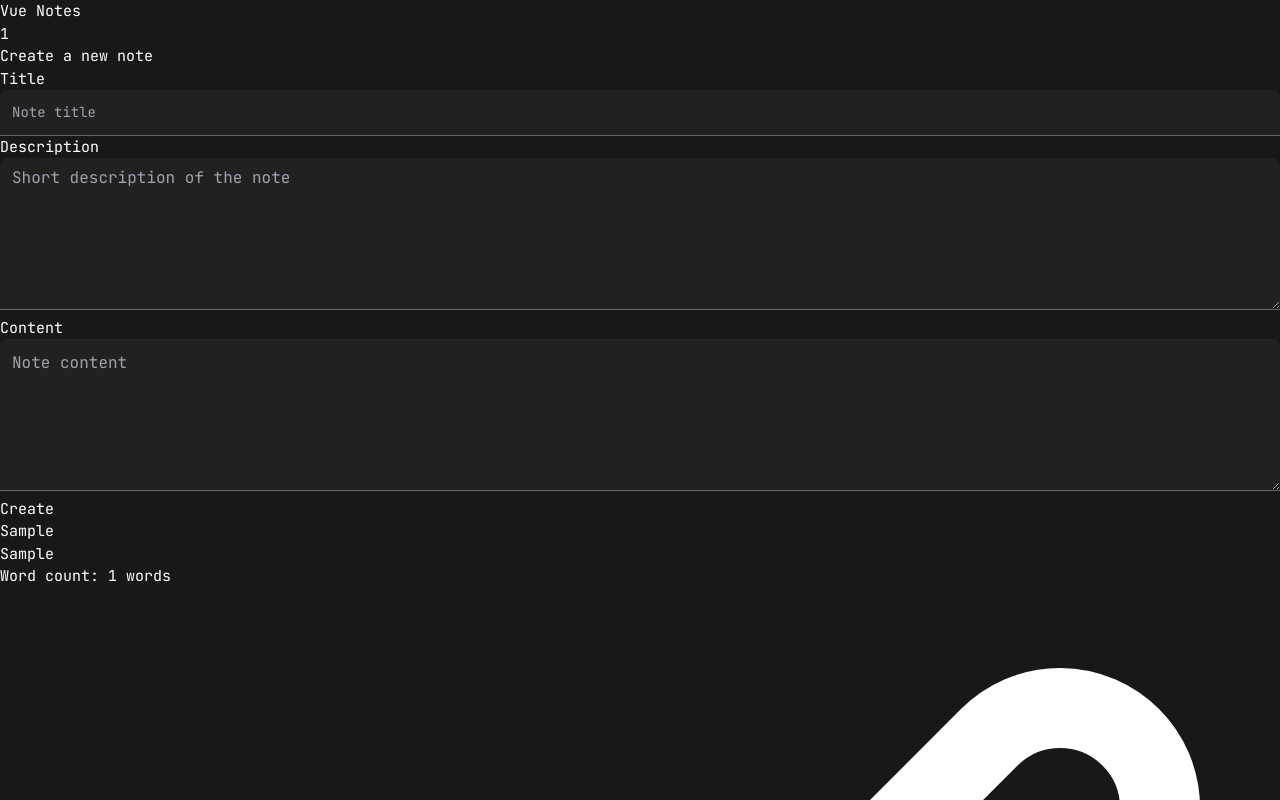
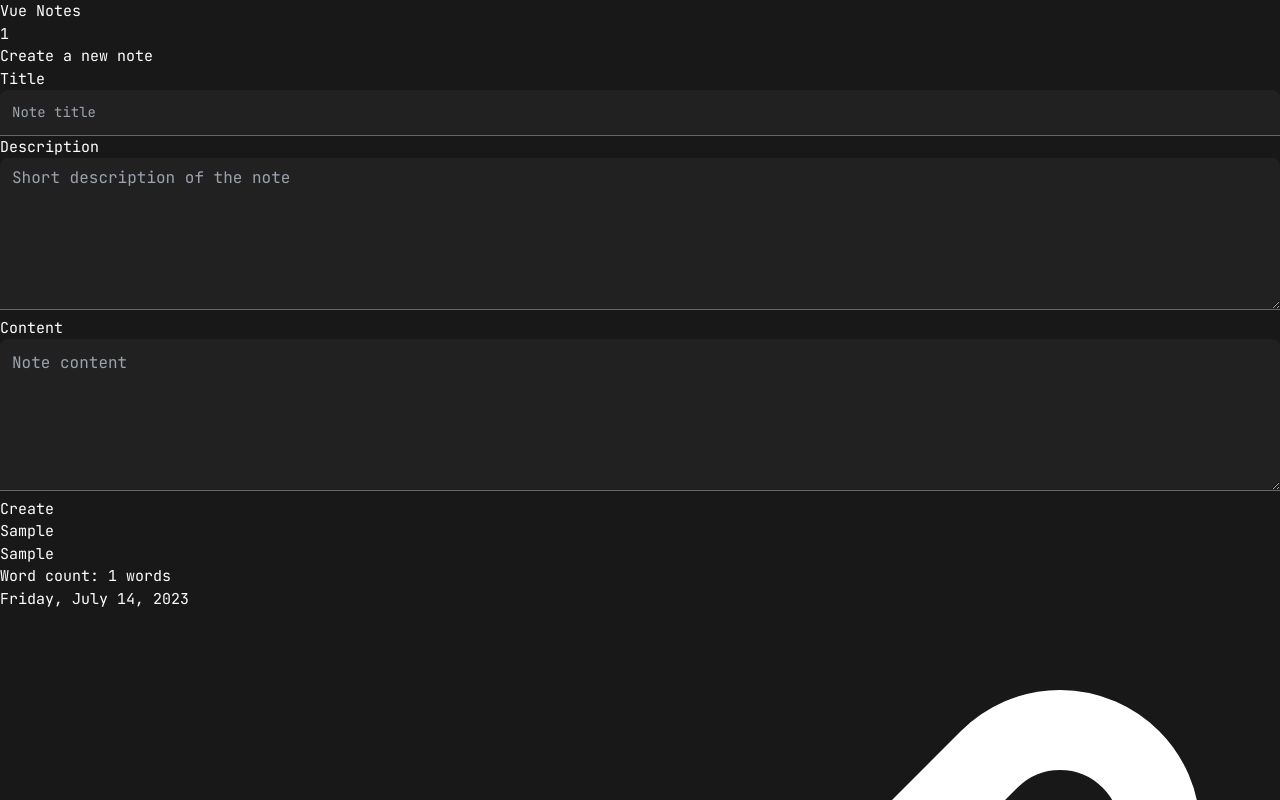
Before and after one commit to draqist/notes-vue-app, a Vue app: page / in a window 1280 px wide. Both pictures are taken after typing "Sample", "Sample", "Sample" into the empty fields and a click on the button "Create". Shown: the top 800 px of the page. Built offline with nearby package versions, Linux system fonts and the light colour scheme.

Commit message:
Update ListNote.vue

```diff
--- a/src/components/ListNote.vue
+++ b/src/components/ListNote.vue
@@ -39,7 +39,7 @@ const noteToggle = () => {
       </div>
       <div class="flex items-start gap-x-4">
         <div class="h-full sm:flex sm:flex-col sm:items-end gap-y-4">
-          <p class="hidden md:inline-block text-sm leading-6 text-white">{{ note.date }}</p>
+          <p class="hidden md:inline-block text-sm leading-6 text-white">{{ note.createdAt }}</p>
           <div class="flex gap-2 items-center">
             <PencilSquareIcon
               class="h-6 w-6 flex-none text-gray-400 hover:text-input"
```
